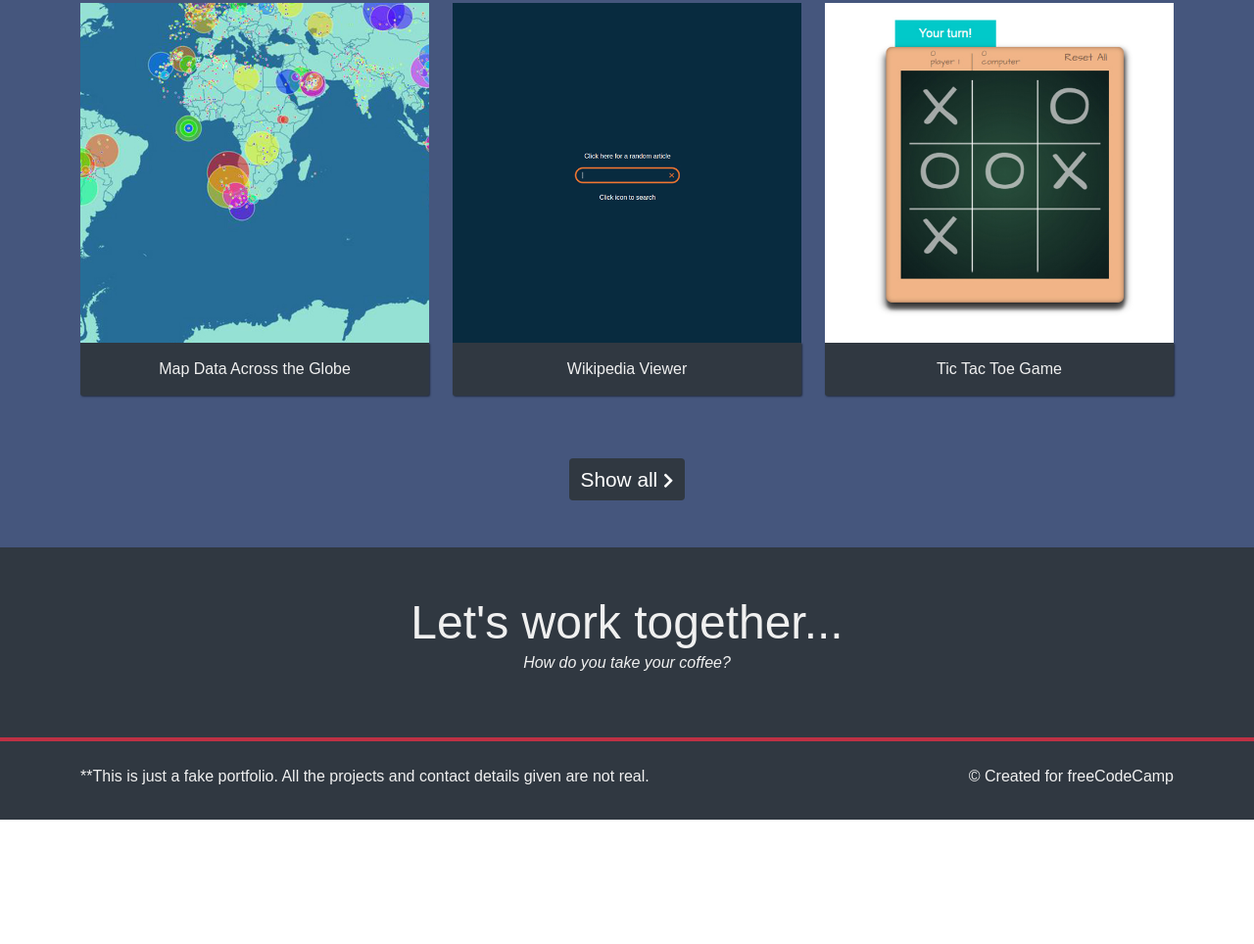
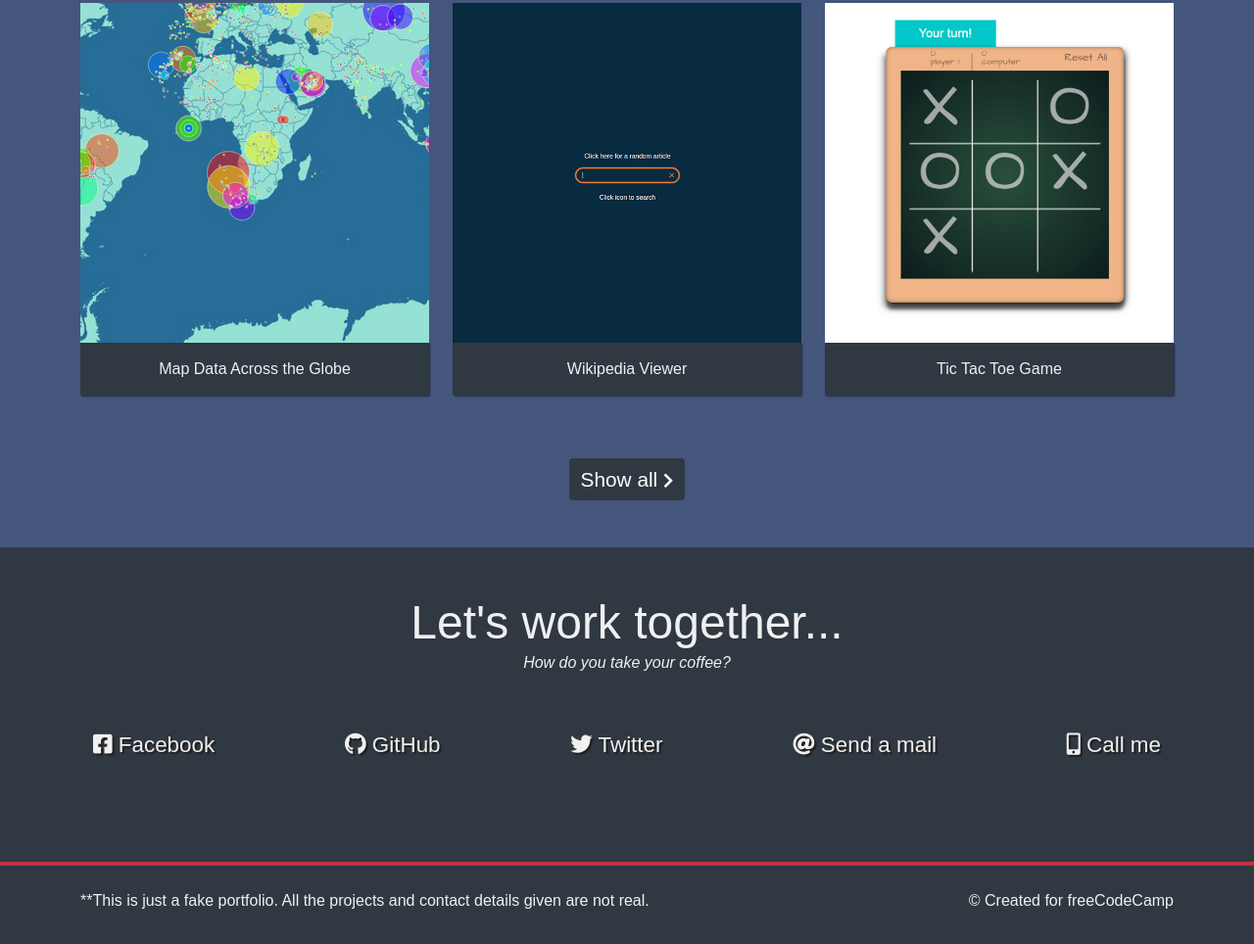
Before and after one commit to brafii/portfolio, a plain HTML site: page index.html in a window 1280 px wide. Shown: the part 1372-2336 px from the top of the page at 98% size. Before the commit the page ends 2209 px from the top, so only its background shows below. Drawn offline with nearby package versions, Linux system fonts and the light colour scheme.

Commit message:
added social pages icons

```diff
--- a/css/style.css
+++ b/css/style.css
@@ -75,3 +75,12 @@ body{
     color: var(--main-white);
     border-top: 4px solid var(--main-red);
 }
+.social1 a{
+    color: var(--main-white);
+    font-size: 1.4em;
+    text-shadow: 2px 2px 1px #1f1f1f;
+    transition: transform 0.3s ease-out;
+}
+.social1 a:hover{
+    color: var(--main-white);
+}
--- a/index.html
+++ b/index.html
@@ -90,23 +90,23 @@
             <h1 class="mb-0">Let's work together...</h1>
             <p>How do you take your coffee?</p>
 
-
-                <!-- <div class="social1">
-                    <h5>Facebook</h5>
+            <div class="social-pages d-flex justify-content-between mt-5 mb-5">
+                <div class="social1">
+                    <a href="#" class="btn"><i class="fab fa-facebook-square"></i> Facebook</a>
                 </div>
                 <div class="social1">
-                    <h5>Facebook</h5>
+                    <a href="#" class="btn"><i class="fab fa-github"></i> GitHub</a>
                 </div>
                 <div class="social1">
-                    <h5>Facebook</h5>
+                    <a href="#" class="btn"><i class="fab fa-twitter"></i> Twitter</a>
                 </div>
                 <div class="social1">
-                    <h5>Facebook</h5>
+                    <a href="#" class="btn"><i class="fas fa-at"></i> Send a mail</a>
                 </div>
                 <div class="social1">
-                    <h5>Facebook</h5>
-                </div> -->
-
+                    <a href="#" class="btn"><i class="fas fa-mobile-alt"></i> Call me</a>
+                </div>
+            </div>
         </div>
       </div>
       <!--End Footer-->
```
